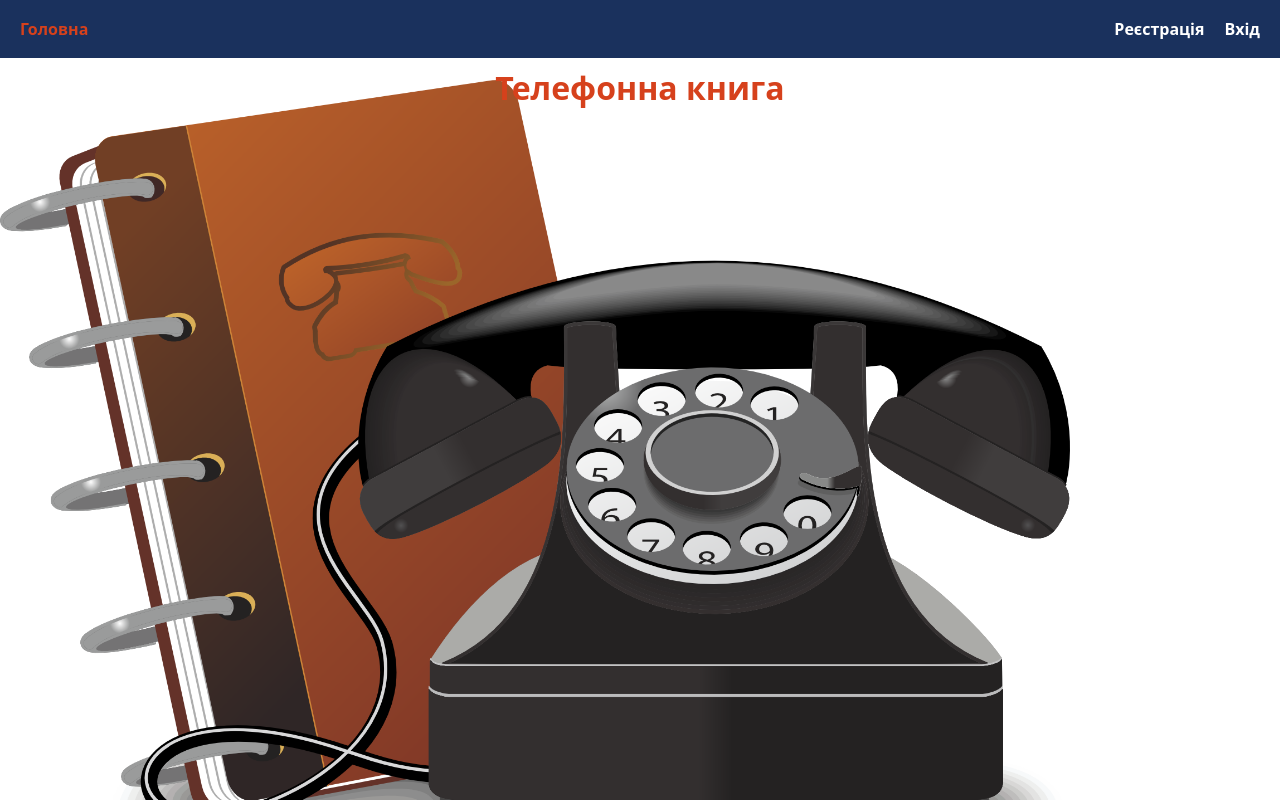
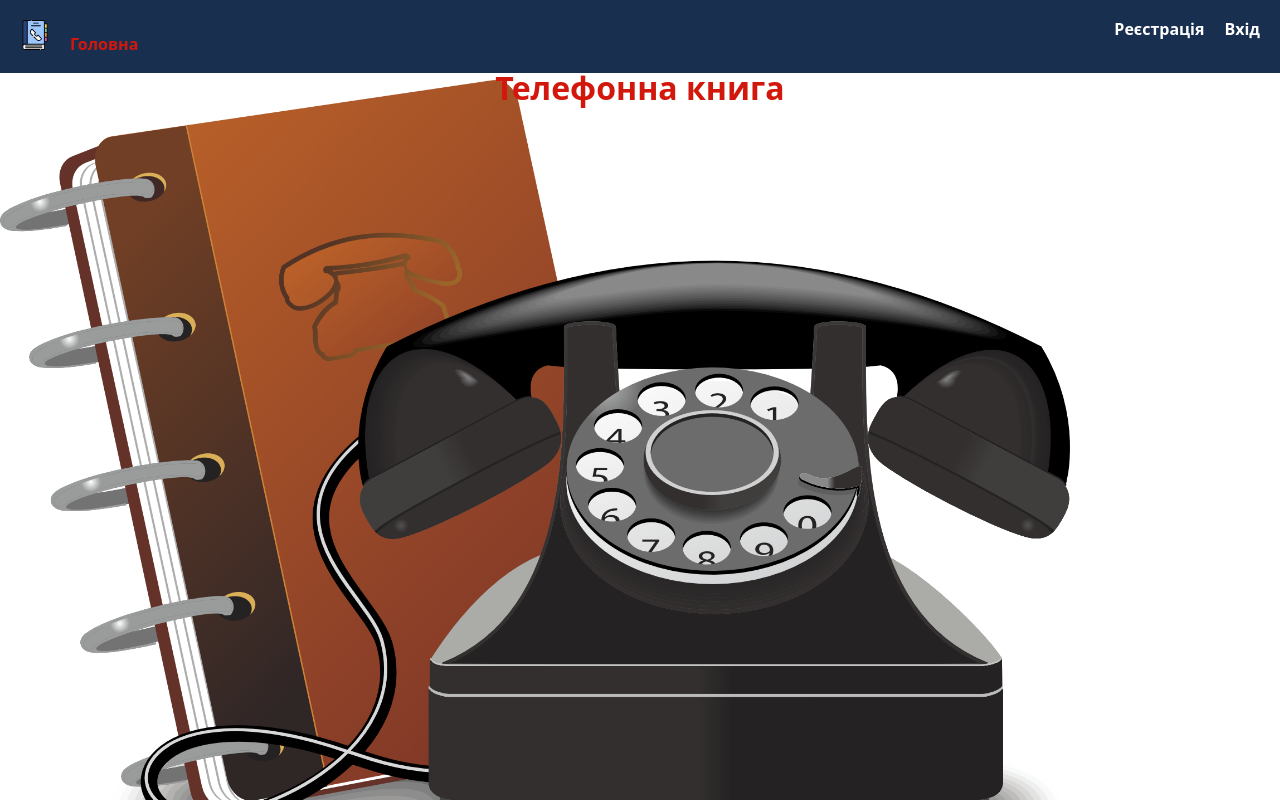
Before and after one commit to BigunetsT/goit-react-hw-08-phonebook, a React (Create React App) app: page / in a window 1280 px wide. Built offline with nearby package versions, Linux system fonts and the light colour scheme.

Commit message:
стилі

```diff
--- a/src/App.js
+++ b/src/App.js
@@ -1,11 +1,13 @@
 import React, { Component, lazy, Suspense } from 'react';
-import { Switch } from 'react-router-dom';
+import { Switch, Redirect } from 'react-router-dom';
 import AppBar from './components/AppBar';
 import routes from './routes';
 import { authOperations } from './redux/auth';
 import { connect } from 'react-redux';
 import PrivateRoute from './components/PrivateRoute';
 import PublicRoute from './components/PublicRoute';
+import { Spinner } from 'react-bootstrap';
+import './styles.scss';
 
 const HomePage = lazy(() =>
   import('./pages/HomePage' /* webpackChunkName: "home-page" */),
@@ -28,7 +30,15 @@ class App extends Component {
     return (
       <>
         <AppBar />
-        <Suspense fallback={<h1>Завантаження...</h1>}>
+        <Suspense
+          fallback={
+            <Spinner
+              animation="border"
+              variant="secondary"
+              className="spinner"
+            />
+          }
+        >
           <Switch>
             <PublicRoute exact path={routes.home} component={HomePage} />
             <PublicRoute
@@ -48,6 +58,7 @@ class App extends Component {
               redirectTo={routes.login}
               component={ContactsPage}
             />
+            <Redirect to={routes.home} />
           </Switch>
         </Suspense>
       </>
--- a/src/components/AuthNav/AuthNav.js
+++ b/src/components/AuthNav/AuthNav.js
@@ -3,7 +3,7 @@ import { NavLink } from 'react-router-dom';
 import routes from '../../routes';
 import '../../styles.scss';
 
-const AuthNav = props => {
+const AuthNav = () => {
   return (
     <nav>
       <NavLink
--- a/src/components/ContactItem/ContactItem.module.scss
+++ b/src/components/ContactItem/ContactItem.module.scss
@@ -4,15 +4,15 @@
   margin-left: 10px;
 }
 .contactItem {
-  min-width: 420px;
+  page-break-inside: avoid;
+  break-inside: avoid;
+  max-width: 420px;
+  min-width: 320px;
   display: flex;
   justify-content: space-between;
   padding-top: 10px;
   padding-bottom: 10px;
   border-bottom: 1px dotted var(--main-border-color);
-  &:not(:last-child) {
-    margin-bottom: 10px;
-  }
 }
 .img {
   margin-right: 10px;
--- a/src/components/ContactList/ContactList.module.scss
+++ b/src/components/ContactList/ContactList.module.scss
@@ -1,3 +1,8 @@
 .contactsList {
-  padding-left: 50px;
+  list-style: none;
+  padding-left: 30px;
+  display: flex;
+  flex-direction: column;
+  flex-wrap: wrap;
+  max-height: 800px;
 }
--- a/src/components/Container/Container.module.scss
+++ /dev/null
@@ -1,4 +0,0 @@
-.container {
-  padding-left: 15px;
-  padding-right: 15px;
-}
--- a/src/components/Container/index.js
+++ /dev/null
@@ -1 +0,0 @@
-export { default } from './Container';
--- a/src/components/Navigation.js
+++ b/src/components/Navigation.js
@@ -1,5 +1,5 @@
 import React from 'react';
-import { NavLink } from 'react-router-dom';
+import { Link, NavLink } from 'react-router-dom';
 import PropTypes from 'prop-types';
 import routes from '../routes';
 import '../styles.scss';
@@ -9,6 +9,67 @@ import { authSelectors } from '../redux/auth';
 const Navigation = ({ isAuthenticated }) => {
   return (
     <nav>
+      <Link to={routes.home}>
+        <svg
+          className="logo"
+          id="Capa_1"
+          enableBackground="new 0 0 512 512"
+          height="30"
+          viewBox="0 0 512 512"
+          width="30"
+          xmlns="http://www.w3.org/2000/svg"
+        >
+          <g>
+            <path
+              d="m396.425 7.5c-18.888 0-306.21 0-324.5 0-12.787 0-23.152 10.366-23.152 23.152v428.187l370.805-45.661v-382.526c-.001-12.786-10.367-23.152-23.153-23.152z"
+              fill="#9dc6fb"
+            />
+            <path
+              d="m396.425 7.5c-3.073 0-13.255 0-28.223 0 12.786 0 23.152 10.366 23.152 23.152v382.526l13.063 7.5 15.16-7.5v-382.526c0-12.786-10.366-23.152-23.152-23.152z"
+              fill="#80b4fb"
+            />
+            <path
+              d="m124.219 7.5h-52.295c-12.787 0-23.152 10.366-23.152 23.152v428.187l75.447-10.414z"
+              fill="#26457d"
+            />
+            <path
+              d="m419.577 413.179h-341.235c-16.331 0-29.57 13.239-29.57 29.57v32.182c0 16.331 13.239 29.57 29.57 29.57h318.082c12.787 0 23.152-10.366 23.152-23.152v-68.17z"
+              fill="#f9f6f6"
+            />
+            <path
+              d="m391.41 413.179v68.169c0 12.787-10.365 23.152-23.152 23.152h28.167c12.786 0 23.152-10.366 23.152-23.152v-68.169z"
+              fill="#dddaec"
+            />
+            <path
+              d="m463.228 139.585h-43.651v-76.416h31.777c6.558 0 11.874 5.316 11.874 11.874z"
+              fill="#ffe07d"
+            />
+            <path d="m419.577 63.169h21.825v76.416h-21.825z" fill="#ffd064" />
+            <path d="m419.577 139.585h43.651v76.416h-43.651z" fill="#95d6a4" />
+            <path d="m419.577 139.585h21.825v76.416h-21.825z" fill="#78c2a4" />
+            <path d="m419.577 216h43.651v76.416h-43.651z" fill="#e7a561" />
+            <path d="m419.577 216h21.825v76.416h-21.825z" fill="#e49542" />
+            <path
+              d="m451.354 368.831h-31.777v-76.416h43.651v64.542c0 6.558-5.316 11.874-11.874 11.874z"
+              fill="#df73c1"
+            />
+            <path d="m419.577 292.416h21.825v76.416h-21.825z" fill="#dd4fb1" />
+            <path
+              className="logo-phone"
+              d="m263.113 213.681-53.471-53.471c-2.391-2.391-6.267-2.391-8.658 0l-12.023 12.023c-17.953 17.953-17.953 47.061 0 65.014l99.288 99.288c17.953 17.953 47.061 17.953 65.014 0l12.023-12.023c2.391-2.391 2.391-6.267 0-8.658l-53.471-53.471c-2.391-2.391-6.267-2.391-8.657 0l-10.777 10.777c-5.149 5.149-13.498 5.149-18.648 0l-21.397-21.397c-5.149-5.149-5.149-13.498 0-18.648l10.777-10.777c2.391-2.391 2.391-6.267 0-8.657z"
+              fill="#f9f6f6"
+            />
+            <g>
+              <path d="m94.066 451.89h280.217c4.143 0 7.5-3.357 7.5-7.5s-3.357-7.5-7.5-7.5h-280.217c-4.143 0-7.5 3.357-7.5 7.5s3.358 7.5 7.5 7.5z" />
+              <path d="m94.066 480.789h280.217c4.143 0 7.5-3.357 7.5-7.5s-3.357-7.5-7.5-7.5h-280.217c-4.143 0-7.5 3.357-7.5 7.5s3.358 7.5 7.5 7.5z" />
+              <path d="m451.354 55.669h-24.277v-25.017c0-16.902-13.751-30.652-30.652-30.652h-187.432c-4.143 0-7.5 3.358-7.5 7.5s3.357 7.5 7.5 7.5h187.432c8.631 0 15.652 7.021 15.652 15.652v375.026h-280.358v-390.678h47.287c4.143 0 7.5-3.358 7.5-7.5s-3.357-7.5-7.5-7.5h-107.081c-16.902 0-30.653 13.75-30.653 30.652v444.278c0 20.44 16.63 37.07 37.07 37.07h257.185c4.143 0 7.5-3.357 7.5-7.5s-3.357-7.5-7.5-7.5h-257.184c-12.17 0-22.07-9.9-22.07-22.07v-32.182c0-12.17 9.9-22.07 22.07-22.07h333.734v60.67c0 8.631-7.021 15.652-15.652 15.652h-30.91c-4.143 0-7.5 3.357-7.5 7.5s3.357 7.5 7.5 7.5h30.91c16.901 0 30.652-13.751 30.652-30.652v-105.016h24.277c10.683 0 19.374-8.691 19.374-19.374v-281.915c0-10.683-8.691-19.374-19.374-19.374zm-395.082 357.316v-382.333c0-8.631 7.022-15.652 15.653-15.652h44.794v390.678h-38.376c-8.263 0-15.9 2.719-22.071 7.307zm399.456-204.485h-28.651v-61.416h28.651zm-28.651 15h28.651v61.416h-28.651zm24.277-152.831c2.412 0 4.374 1.962 4.374 4.374v57.042h-28.651v-61.416zm4.374 286.289c0 2.412-1.962 4.374-4.374 4.374h-24.277v-61.416h28.651z" />
+              <path d="m313.577 59.943c4.143 0 7.5-3.358 7.5-7.5s-3.357-7.5-7.5-7.5h-84.578c-4.143 0-7.5 3.358-7.5 7.5s3.357 7.5 7.5 7.5z" />
+              <path d="m193.999 106.269h154.578c4.143 0 7.5-3.358 7.5-7.5s-3.357-7.5-7.5-7.5h-154.578c-4.143 0-7.5 3.358-7.5 7.5s3.357 7.5 7.5 7.5z" />
+              <path d="m293.552 331.231-49.273-49.273c-2.93-2.928-7.678-2.928-10.607 0-2.929 2.93-2.929 7.678 0 10.607l49.273 49.273c20.851 20.85 54.772 20.848 75.622 0l12.023-12.023c5.311-5.312 5.311-13.953 0-19.265l-53.472-53.472c-2.573-2.572-5.994-3.989-9.632-3.989-3.639 0-7.06 1.417-9.633 3.989l-10.777 10.777c-2.218 2.217-5.824 2.217-8.04 0l-21.397-21.396c-2.217-2.217-2.217-5.824 0-8.041l10.777-10.777c2.572-2.573 3.989-5.993 3.989-9.632s-1.417-7.059-3.989-9.632l-53.472-53.472c-5.312-5.312-13.952-5.31-19.265 0l-12.023 12.023c-20.849 20.849-20.849 54.772 0 75.621l28.797 28.797c2.93 2.928 7.678 2.928 10.607 0 2.929-2.93 2.929-7.678 0-10.607l-28.797-28.796c-15.001-15-15.001-39.407 0-54.408l11.049-11.049 51.521 51.522-9.803 9.803c-8.065 8.065-8.065 21.188 0 29.254l21.397 21.397c8.067 8.065 21.189 8.063 29.255 0l9.803-9.803 51.521 51.521-11.049 11.049c-14.996 15.003-39.404 15.005-54.405.002z" />
+            </g>
+          </g>
+        </svg>
+      </Link>
       <NavLink
         className="header__link"
         activeClassName="header__link-active"
--- a/src/pages/ContactsPage.js
+++ b/src/pages/ContactsPage.js
@@ -66,8 +66,12 @@ class ContactsPage extends Component {
             )}
             <Filter />
           </div>
-          <ContactList className="contacts-list" />
+          <div className="contacts-info">
+            <ContactList className="contacts-list" />
+            {/* <div className="pagination">Pagination</div> */}
+          </div>
         </div>
+        <div className="footer">GoIt-2021 React#27</div>
       </div>
     );
   }
--- a/src/styles.scss
+++ b/src/styles.scss
@@ -23,7 +23,10 @@ body {
   -webkit-font-smoothing: antialiased;
   -moz-osx-font-smoothing: grayscale;
 }
-
+.spinner {
+  margin-left: 30px;
+  margin-top: 30px;
+}
 .title {
   margin-bottom: 20px;
   color: var(--active-color);
@@ -32,6 +35,12 @@ body {
   display: block;
   margin-left: auto;
   margin-right: auto;
+}
+.logo {
+  margin-right: 20px;
+  &:hover .logo-phone {
+    fill: var(--active-color);
+  }
 }
 .addBtnImg {
   fill: var(--second-color);
@@ -61,14 +70,26 @@ body {
 .contacts {
   display: flex;
 }
+.contacts-info {
+  width: 1200px;
+}
+.pagination {
+  justify-content: center;
+}
+.footer {
+  padding-top: 50px;
+  padding-bottom: 50px;
+  text-align: center;
+  font-weight: bold;
+}
 .container-page {
+  height: 100%;
+  width: 100%;
   & > .title {
     text-align: center;
   }
   &.container-page__home {
     position: fixed;
-    height: 100vh;
-    width: 100vw;
     background: url('./images/book-159880.png') no-repeat fixed;
     background-position-y: 80px;
     background-size: contain;
@@ -91,7 +112,6 @@ body {
 .contacts-operations {
   margin-left: 60px;
   width: 300px;
-  height: 100vh;
   border-right: 1px dotted var(--active-color);
 }
 .label {
--- a/src/styles/_variables.scss
+++ b/src/styles/_variables.scss
@@ -1,7 +1,7 @@
 :root {
-  --main-color: #1a315d;
+  --main-color: #192f4f;
   --second-color: white;
-  --active-color: #d6411c;
+  --active-color: #d2180c;
 
   --main-border-color: #c7c7c7;
   --second-border-color: #6c757d;
```
Also changed, not shown: src/components/Container/Container.js (deleted, +0 -13 lines), src/images/fon.jpg.
